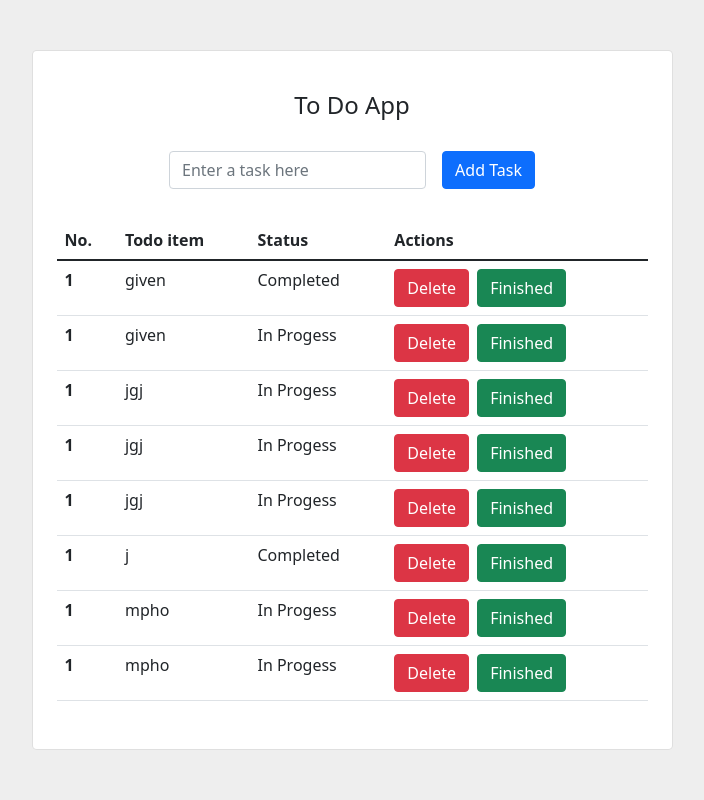
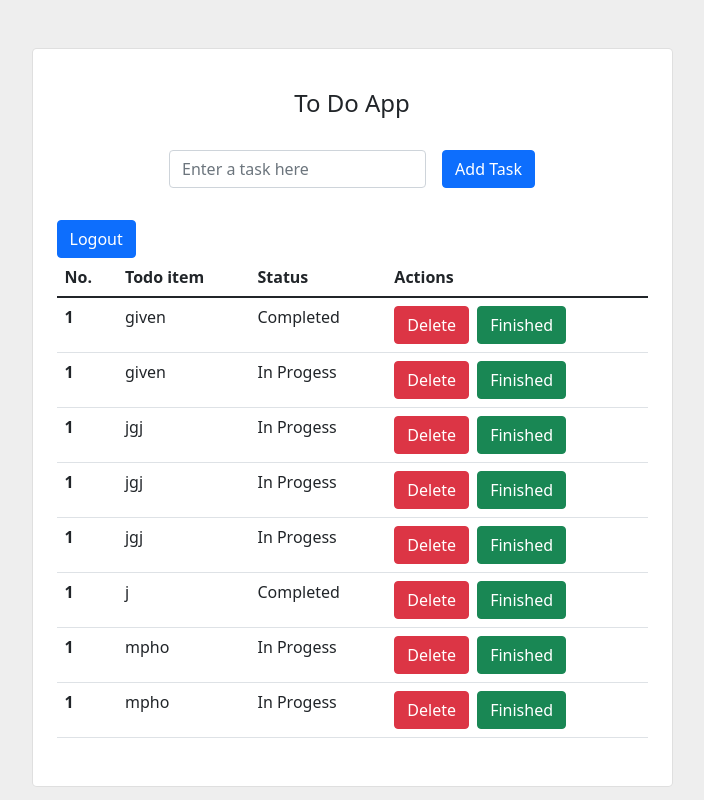
Before and after one commit to makofane41/task_tracking_portal, a Django app: page / in a window 1280 px wide. Shown: the whole page, without its empty margins (288-992 px from the left). Run offline with Django 5.2, Linux system fonts and the light colour scheme; a user stored in the database is signed in; data comes from the database, SQL or seed files in the repository; both versions use the stored data as it was after the commit.

Commit message:
debug pages, flexibility issues

```diff
--- a/taskapp/templates/taskapp/task.html
+++ b/taskapp/templates/taskapp/task.html
@@ -23,6 +23,8 @@
                   <button type="submit" class="btn btn-primary">Add Task</button>
                 </div>
               </form>
+              <a href="{% url 'logout' %}"> <button type="submit" class="btn btn-primary">Logout</button></a>
+
 
               <table class="table mb-4">
                 <thead>
@@ -49,8 +51,8 @@
 
                     {%  endif %}
                     <td>
-                      <button type="submit" class="btn btn-danger">Delete</button>
-                      <button type="submit" class="btn btn-success ms-1">Finished</button>
+                      <a href="{% url 'delete' i.task_name %}"><button type="submit" class="btn btn-danger">Delete</button></a>
+                      <a href="{% url 'update' i.task_name %}"><button type="submit" class="btn btn-success ms-1">Finished</button></a>
                     </td>
                   </tr>
                   {%  endfor %}
--- a/taskapp/urls.py
+++ b/taskapp/urls.py
@@ -4,5 +4,8 @@ from . import views
 urlpatterns = [
     path('',views.home, name='home-page'),
     path('register/',views.register, name='register'),
-    path('login/',views.loginpage,name='login')
+    path('login/',views.login,name='login'),
+     path('logout/',views.user_logout,name='logout'),
+     path('delete-task/<str:name>',views.DeleteTask,name='delete'),
+      path('update/<str:name>',views.Update,name='update')
 ]
--- a/taskapp/views.py
+++ b/taskapp/views.py
@@ -39,6 +39,10 @@ def register(request):
         return redirect('login')
     return render(request,'taskapp/register.html',{})
 
+def user_logout(request):
+    logout(request)
+    return redirect('login')
+
 def loginpage(request):
     if request.method == 'POST':
         username = request.POST.get('uname')
@@ -54,3 +58,34 @@ def loginpage(request):
 
 
     return render(request,'taskapp/login.html',{})
+
+def DeleteTask(request, name):
+    get_task = task.objects.get(user = request.user, task_name = name)
+    get_task.delete()
+    return redirect('home-page')
+
+def Update(request, name):
+     get_task = task.objects.get(user = request.user, task_name = name)
+     get_task.status = True
+     get_task.save()
+     return redirect('home-page')
+
+# def Update(request, name):
+#     tasks = task.objects.filter(user=request.user, task_name=name)
+#     if tasks.exists():
+#         if tasks.count() == 1:
+#             get_task = tasks.first()
+#             get_task.status = True
+#             get_task.save()
+#             messages.success(request, 'Task updated successfully.')
+#         else:
+#             # Handle the case where multiple tasks are found
+#             messages.warning(request, 'Multiple tasks found. Updating the first one.')
+#             get_task = tasks.first()
+#             get_task.status = True
+#             get_task.save()
+#     else:
+#         # Handle the case where no tasks are found
+#         messages.error(request, 'No task found with the given name.')
+
+#     return redirect('home-page')
```
Also changed, not shown: db.sqlite3.
